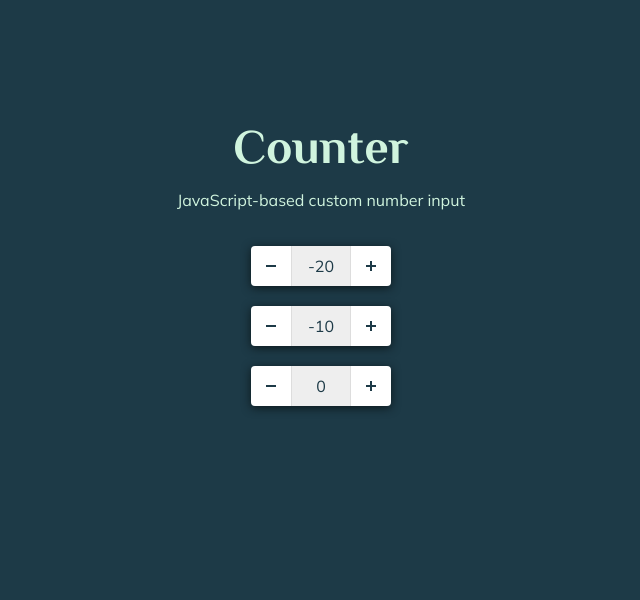
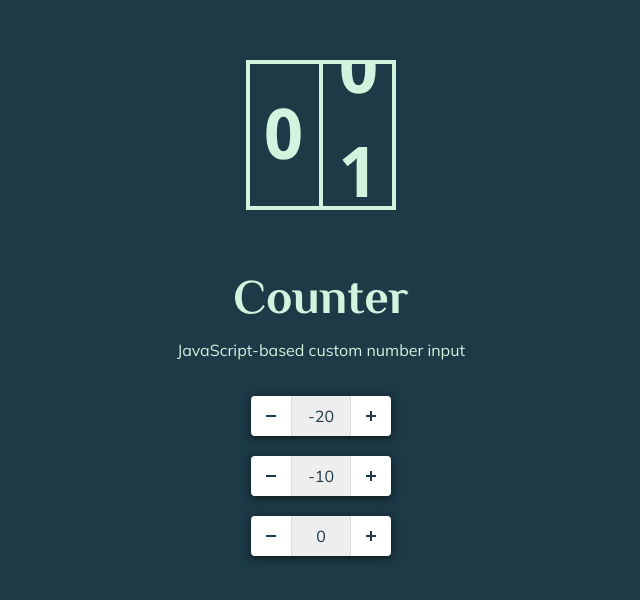
Before and after one commit to gsidnick/counter, a website: page src/index.html in a window 1280 px wide. Shown: the whole page, without its empty margins (319-959 px from the left). Drawn offline with Linux system fonts and the light colour scheme.

Commit message:
feat: add header image

```diff
--- a/src/css/styles.css
+++ b/src/css/styles.css
@@ -35,6 +35,17 @@ body {
   margin: 20px 0 0 0;
 }
 
+.header {
+  display: flex;
+  flex-direction: column;
+  align-items: center;
+}
+
+.header__image {
+  width: 150px;
+  height: 150px;
+}
+
 .header__heading {
   font-family: Philosopher, "Times New Roman", serif;
   font-size: 48px;
--- a/src/index.html
+++ b/src/index.html
@@ -12,6 +12,7 @@
   <body>
     <div class="wrapper">
       <header class="header">
+        <img src="img/counter.jpg" alt="Counter" class="header__image">
         <h1 class="header__heading">Counter</h1>
         <p class="header__description">JavaScript-based custom number input</p>
       </header>
```
Also changed, not shown: src/img/counter.jpg (added).
